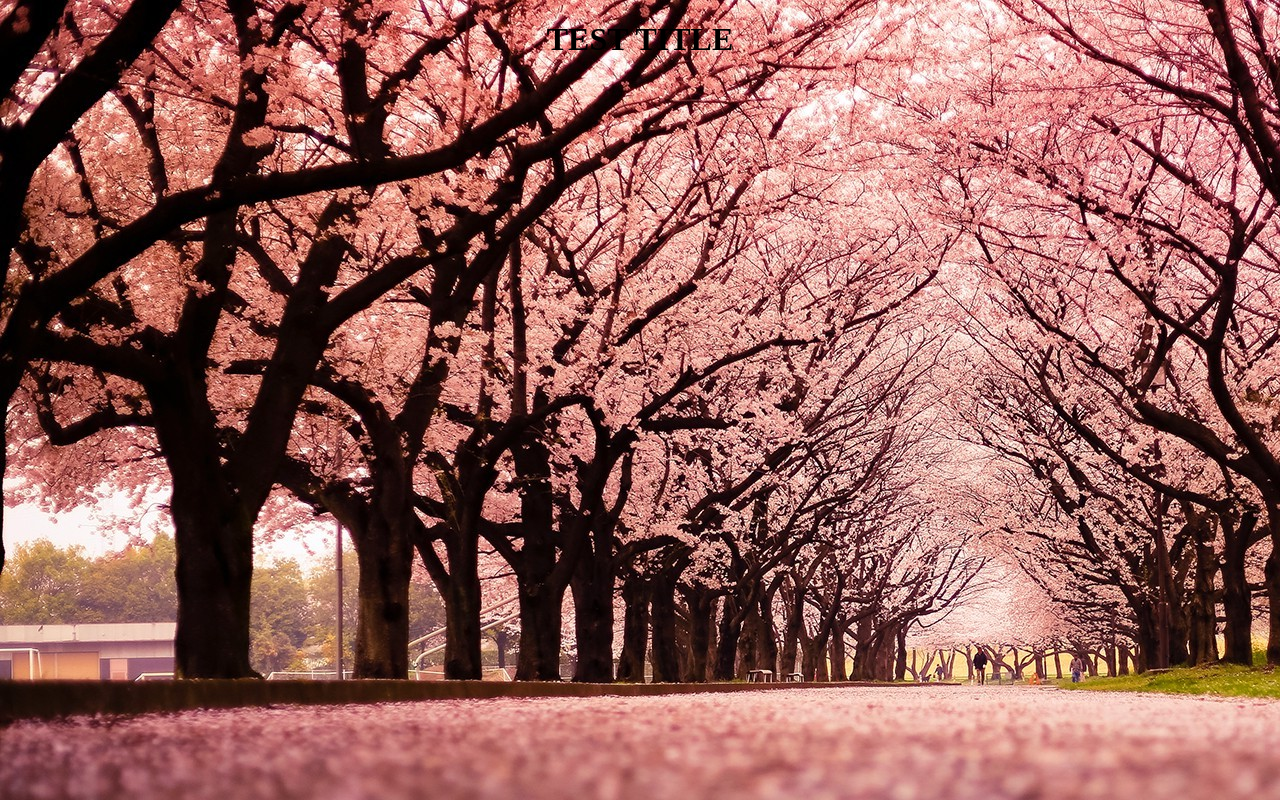
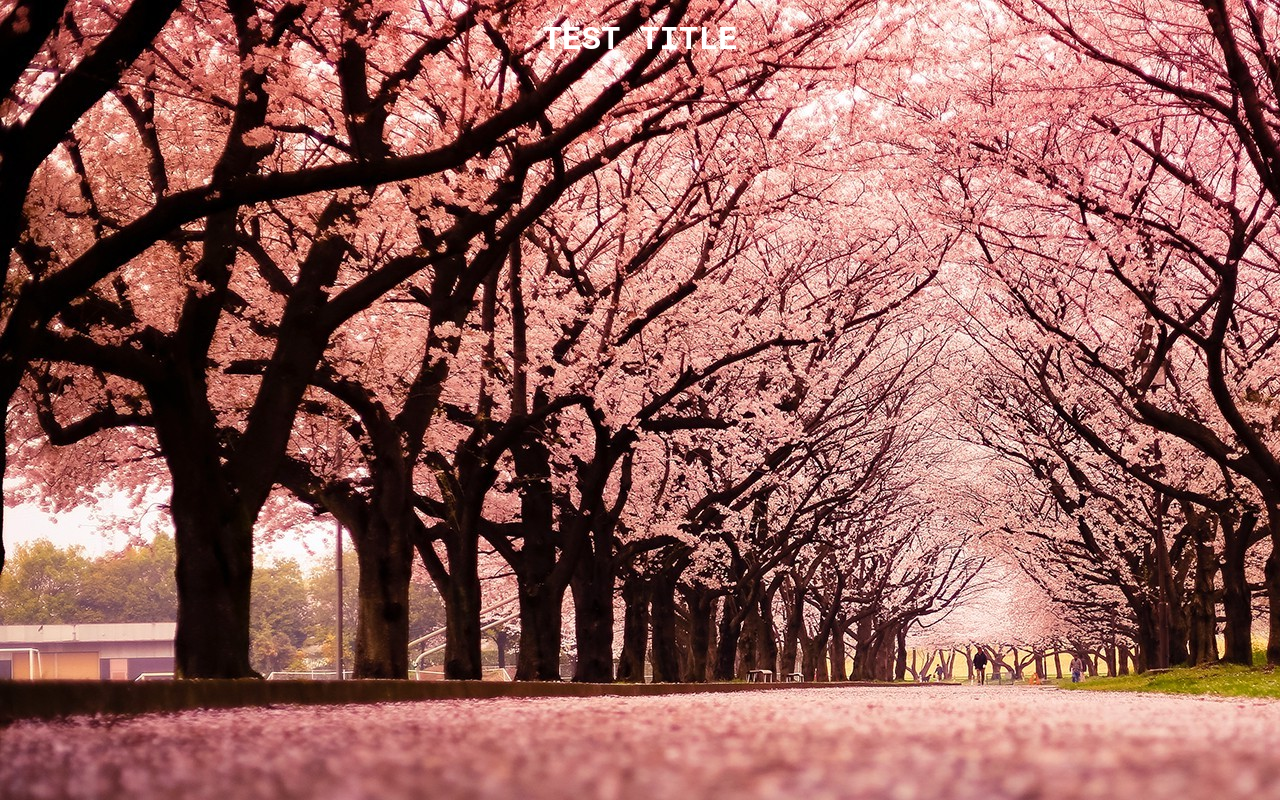
Before and after one commit to itsokami/itsokami.github.io, a plain HTML site: page index.html in a window 1280 px wide. Drawn offline with Linux system fonts and the light colour scheme.

Commit message:
Update index.html

```diff
--- a/index.html
+++ b/index.html
@@ -9,6 +9,9 @@
 	}
 		h1 {
 			text-align: center;
+			color: white;
+			font-family: monospace;
+			font-size: 250%;
 		}
 	</style>
 </head>
```
